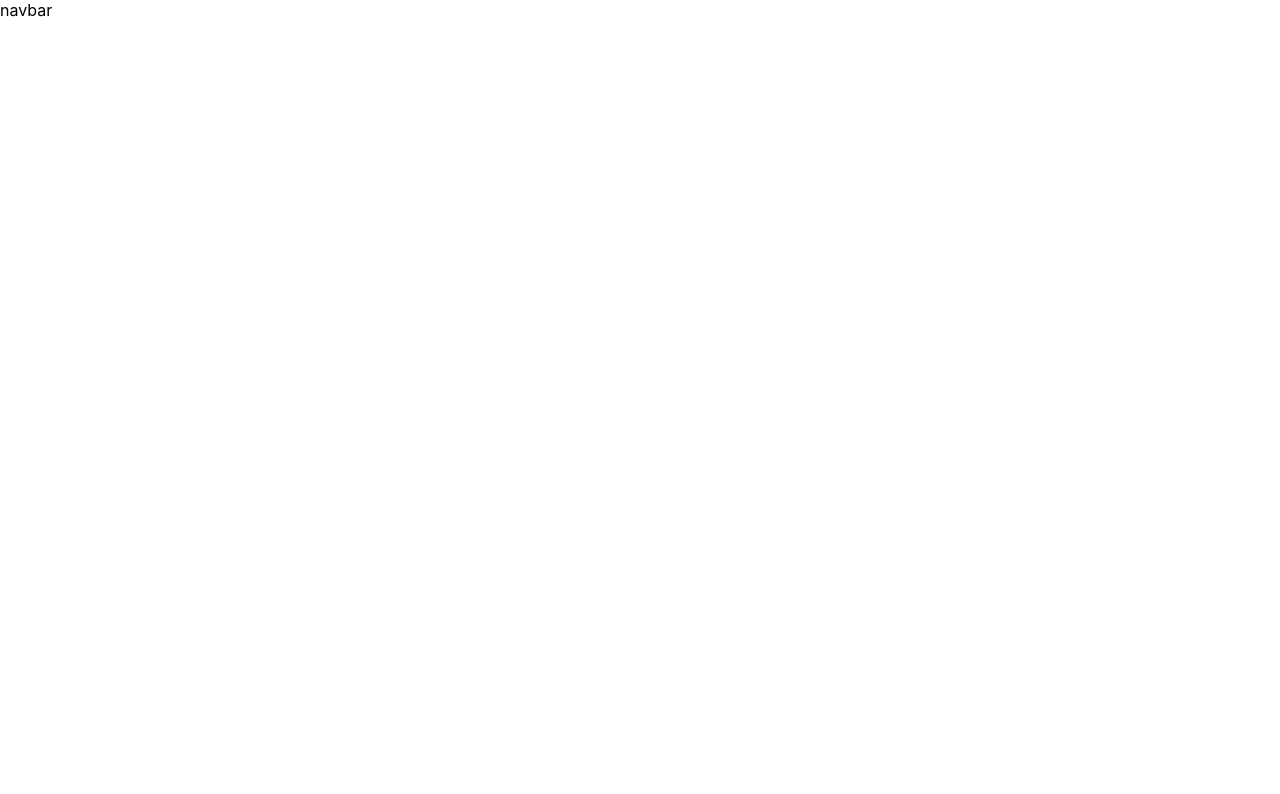
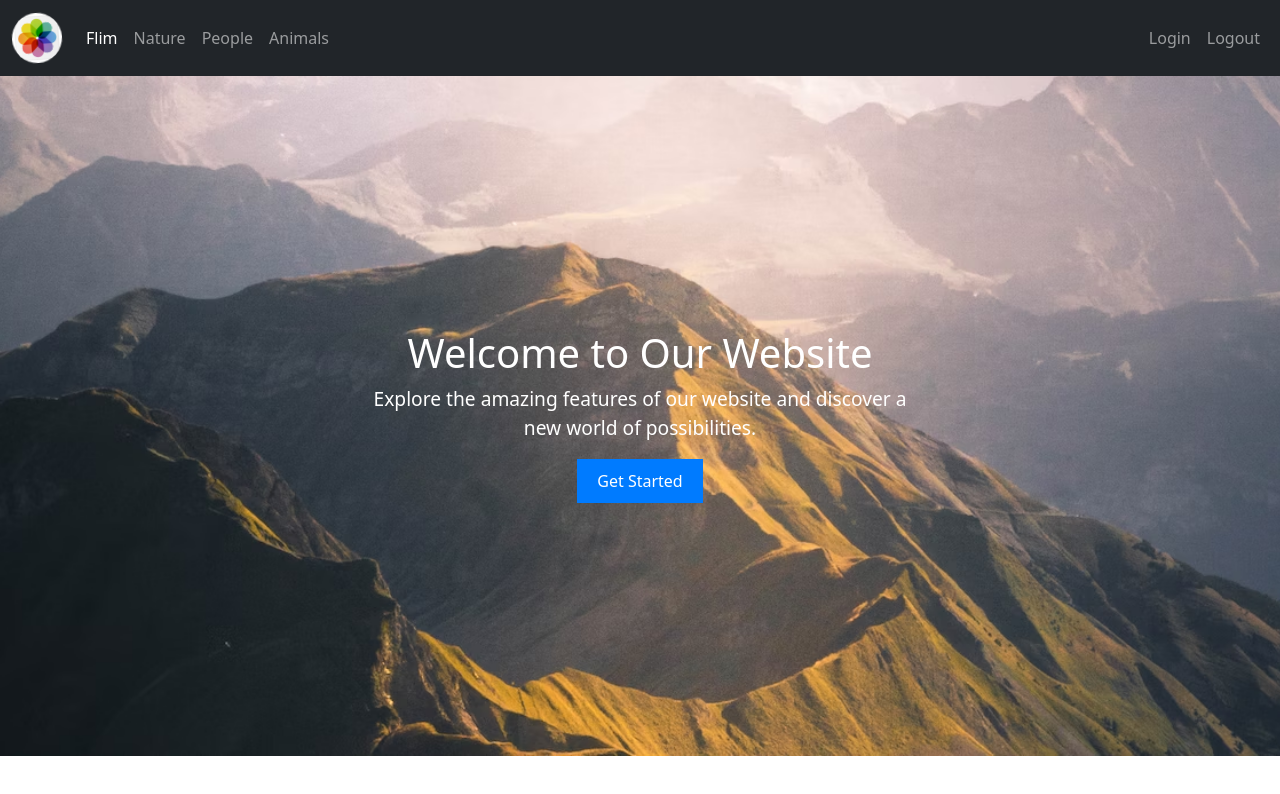
Before and after one commit to mamun-0/photo-gallery, a React (Create React App) app: page / in a window 1280 px wide. Shown: the top 794 px of the page. Built offline with nearby package versions, Linux system fonts and the light colour scheme.

Commit message:
navbar and hero section

```diff
--- a/public/index.html
+++ b/public/index.html
@@ -39,5 +39,6 @@
       To begin the development, run `npm start` or `yarn start`.
       To create a production bundle, use `npm run build` or `yarn build`.
     -->
+    <script defer src="https://cdn.jsdelivr.net/npm/bootstrap@5.0.2/dist/js/bootstrap.bundle.min.js" integrity="sha384-MrcW6ZMFYlzcLA8Nl+NtUVF0sA7MsXsP1UyJoMp4YLEuNSfAP+JcXn/tWtIaxVXM" crossorigin="anonymous"></script>
   </body>
 </html>
--- a/src/App.js
+++ b/src/App.js
@@ -1,7 +1,13 @@
 import "./App.css";
-import Navbar from "./Components/Navbar/Navbar";
+import Hero from "./Components/Hero/Hero";
+import Header from "./Components/Navbar/Navbar";
 function App() {
-  return <Navbar />;
+  return (
+    <>
+    <Header/>
+    <Hero/>
+    </>
+  )
 }
 
 export default App;
--- /dev/null
+++ b/src/Components/Hero/Hero.css
@@ -0,0 +1,40 @@
+.hero-section {
+    background: url('../../assets/hero.avif') no-repeat center center/cover;
+    height: 100vh;
+    color: #fff;
+    display: flex;
+    flex-direction: column;
+    justify-content: center;
+    align-items: center;
+    text-align: center;
+    height: 85vh;
+  }
+
+  .hero-content {
+    max-width: 600px;
+    padding: 20px;
+  }
+
+  h1 {
+    font-size: 3rem;
+    margin-bottom: 1rem;
+  }
+
+  p {
+    font-size: 1.2rem;
+    margin-bottom: 1.5rem;
+  }
+
+  button {
+    background-color: #007bff;
+    color: #fff;
+    border: none;
+    padding: 10px 20px;
+    font-size: 1rem;
+    cursor: pointer;
+    transition: background-color 0.3s ease;
+  }
+
+  button:hover {
+    background-color: #0056b3;
+  }
--- /dev/null
+++ b/src/Components/Hero/Hero.jsx
@@ -0,0 +1,17 @@
+import "./Hero.css";
+const Hero = () => {
+  return (
+    <div className="hero-section">
+      <div className="hero-content">
+        <h1>Welcome to Our Website</h1>
+        <p>
+          Explore the amazing features of our website and discover a new world
+          of possibilities.
+        </p>
+        <button>Get Started</button>
+      </div>
+    </div>
+  );
+};
+
+export default Hero;
--- /dev/null
+++ b/src/Components/Navbar/Navbar.css
@@ -0,0 +1,44 @@
+.NavLink{
+    text-decoration: none;
+    color:white !important
+}
+.NavLink:hover{
+    color: tomato !important;
+}
+
+
+@-webkit-keyframes rotating /* Safari and Chrome */ {
+    from {
+      -webkit-transform: rotate(0deg);
+      -o-transform: rotate(0deg);
+      transform: rotate(0deg);
+    }
+    to {
+      -webkit-transform: rotate(360deg);
+      -o-transform: rotate(360deg);
+      transform: rotate(360deg);
+    }
+  }
+  @keyframes rotating {
+    from {
+      -ms-transform: rotate(0deg);
+      -moz-transform: rotate(0deg);
+      -webkit-transform: rotate(0deg);
+      -o-transform: rotate(0deg);
+      transform: rotate(0deg);
+    }
+    to {
+      -ms-transform: rotate(360deg);
+      -moz-transform: rotate(360deg);
+      -webkit-transform: rotate(360deg);
+      -o-transform: rotate(360deg);
+      transform: rotate(360deg);
+    }
+  }
+  .rotating {
+    -webkit-animation: rotating 2s linear infinite;
+    -moz-animation: rotating 2s linear infinite;
+    -ms-animation: rotating 2s linear infinite;
+    -o-animation: rotating 2s linear infinite;
+    animation: rotating 2s linear infinite;
+  }
--- a/src/Components/Navbar/Navbar.jsx
+++ b/src/Components/Navbar/Navbar.jsx
@@ -1,5 +1,41 @@
-const Navbar = () => {
-  return <div>navbar</div>;
+import Logo from "../../assets/brand.jpg";
+import "./Navbar.css";
+const Header = () => {
+  return (
+    <nav className="navbar navbar-expand-lg navbar-dark bg-dark">
+  <div className="container-fluid">
+    <a className="navbar-brand" href="#">
+        <img className="rotating" style={{height:50, width:50, borderRadius:`50%`}} src={Logo} alt="brand-logo" />
+    </a>
+    <button className="navbar-toggler" type="button" data-bs-toggle="collapse" data-bs-target="#navbarText" aria-controls="navbarText" aria-expanded="false" aria-label="Toggle navigation">
+      <span className="navbar-toggler-icon"></span>
+    </button>
+    <div className="collapse navbar-collapse" id="navbarText">
+      <ul className="navbar-nav me-auto mb-2 mb-lg-0">
+        <li className="nav-item">
+          <a className="nav-link active" aria-current="page" href="#">Flim</a>
+        </li>
+        <li className="nav-item">
+          <a className="nav-link" href="#">Nature</a>
+        </li>
+        <li className="nav-item">
+          <a className="nav-link" href="#">People</a>
+        </li>
+        <li className="nav-item">
+          <a className="nav-link" href="#">Animals</a>
+        </li>
+      </ul>
+      <div>
+        <ul className="navbar-nav">
+            <li className="nav-item"><a className="nav-link" href="">Login</a></li>
+            <li className="nav-item"><a className="nav-link" href="">Logout</a></li>
+        </ul>
+    </div>
+    </div>
+
+  </div>
+</nav>
+  );
 };
 
-export default Navbar
+export default Header;
--- a/src/index.js
+++ b/src/index.js
@@ -2,6 +2,8 @@ import React from "react";
 import ReactDOM from "react-dom/client";
 import "./index.css";
 import App from "./App";
+import 'bootstrap/dist/css/bootstrap.min.css';
+
 
 const root = ReactDOM.createRoot(document.getElementById("root"));
 root.render(<App />);
```
Also changed, not shown: src/assets/brand.jpg (added), src/assets/hero.avif (added).
